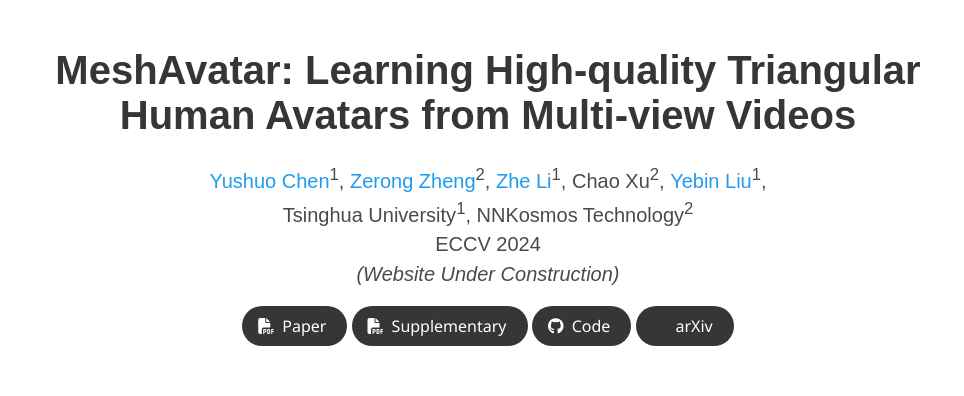
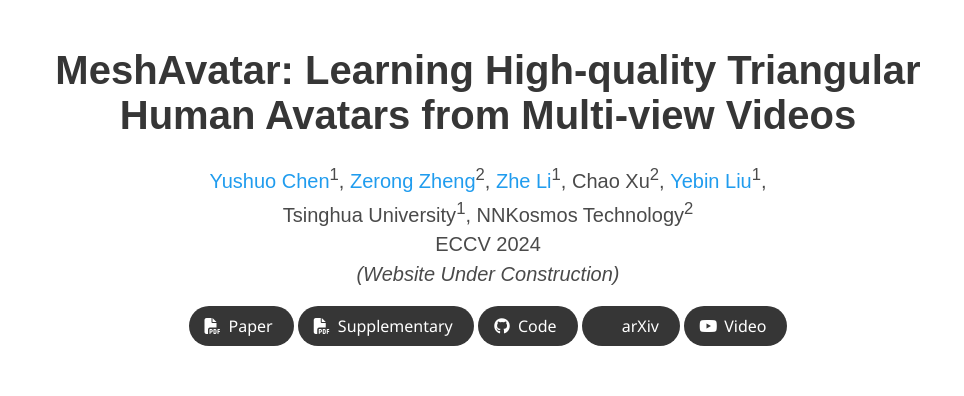
Before and after one commit to shad0wta9/meshavatar-page, a plain HTML site: page index.html in a window 1280 px wide. Shown: the top 396 px of the page, without its empty margins (152-1116 px from the left). Drawn offline with nearby package versions, Linux system fonts and the light colour scheme; some icons are missing; a web font is replaced by a local one.

Commit message:
update video

```diff
--- a/index.html
+++ b/index.html
@@ -127,6 +127,16 @@
                   <span>arXiv</span>
                 </a>
 
+                <span class="link-block">
+                  <a href="https://youtu.be/Kpbpujkh2iI" target="_blank"
+                  class="external-link button is-normal is-rounded is-dark">
+                  <span class="icon">
+                    <i class="fab fa-youtube"></i>
+                  </span>
+                  <span>Video</span>
+                </a>
+              </span>
+
             </div>
           </div>
         </div>
@@ -194,7 +204,13 @@
       <!-- Paper video. -->
       <h2 class="title is-3">Video Presentation</h2>
       <div class="columns is-centered has-text-centered">
-        <h2> Coming Soon.</h2>
+        <div class="column is-four-fifths">
+
+          <div class="publication-video">
+            <!-- Youtube embed code here -->
+            <iframe src="https://www.youtube.com/embed/Kpbpujkh2iI" frameborder="0" allow="autoplay; encrypted-media" allowfullscreen></iframe>
+          </div>
+        </div>
       </div>
     </div>
   </div>
```
